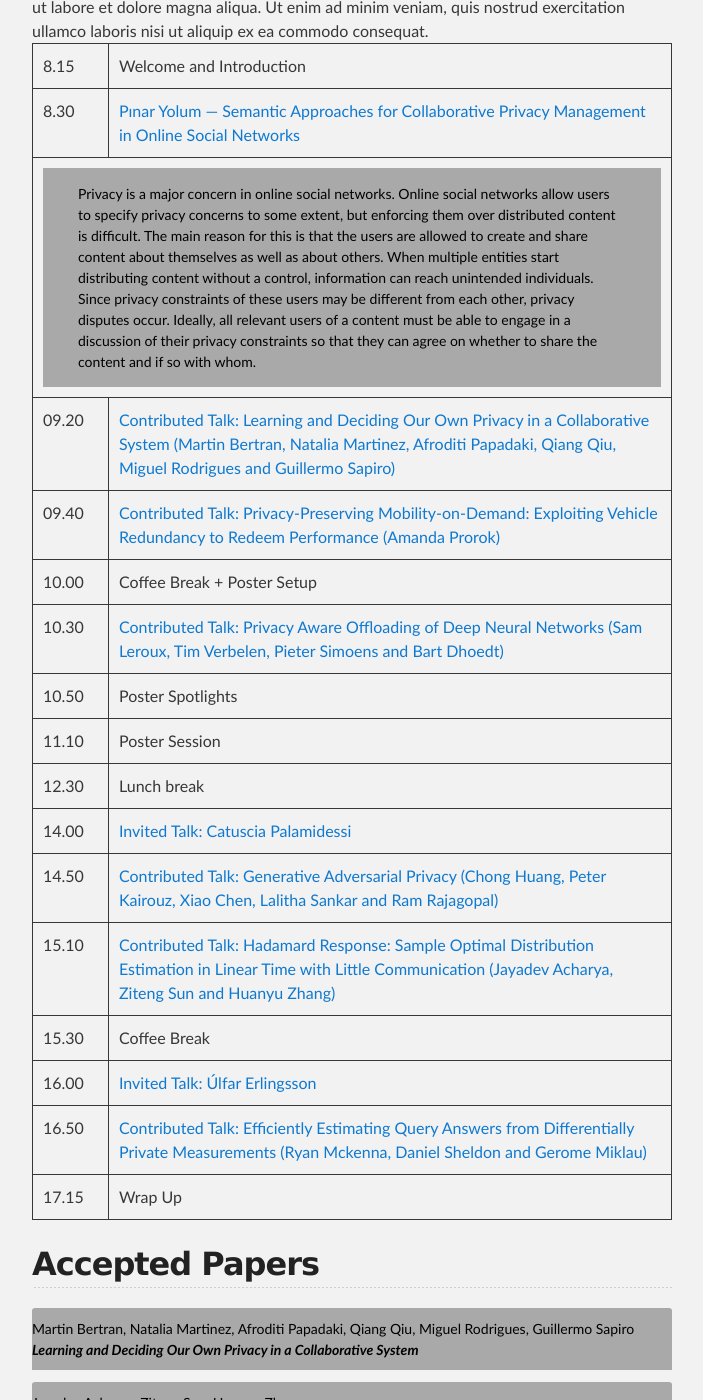
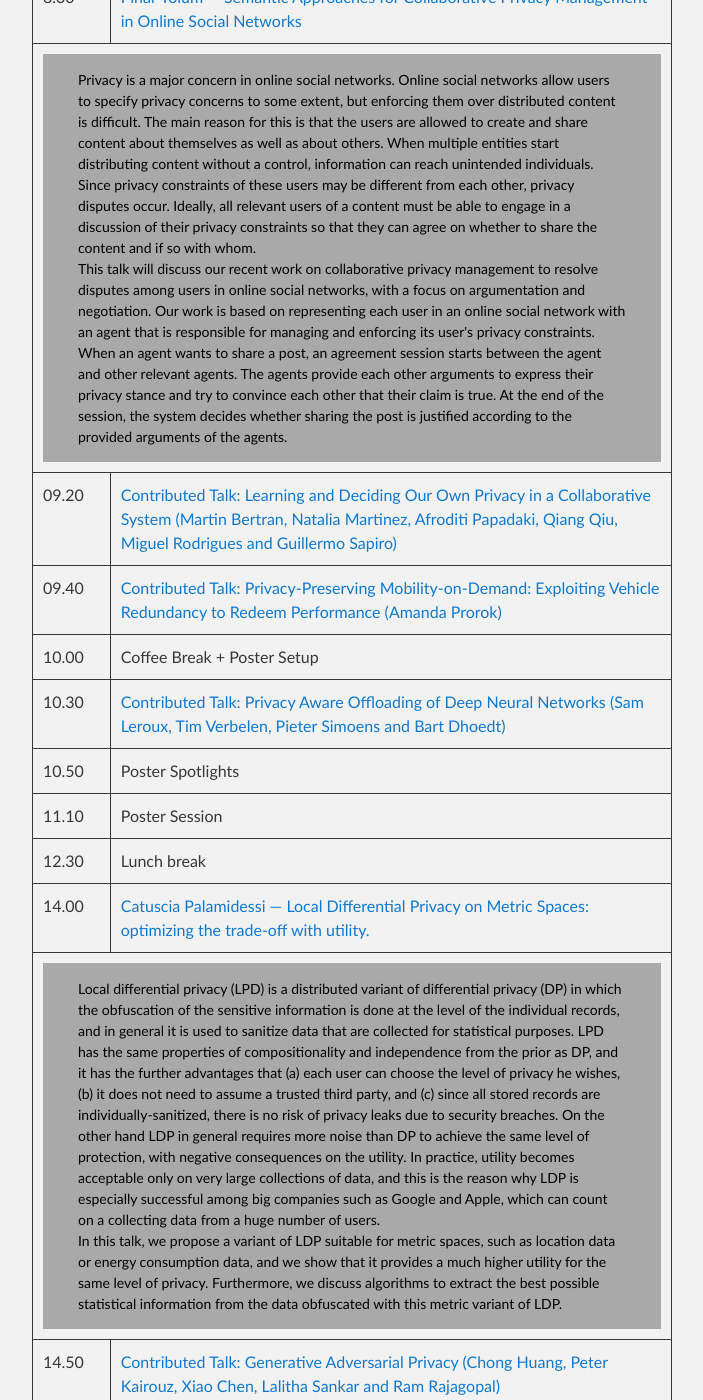
Before and after one commit to pimlai/PIMLAI18, a Jekyll site: the page built from index.md, in a window 1280 px wide and 1400 px high, scrolled down 1188 px. Shown: the whole window, without its empty margins (288-991 px from the left). Built offline with Jekyll 4.4.1, drawn with Linux system fonts in a browser that asks for light colours; our own code applies the rules of GitHub Pages for plain Markdown files; some of the changed text lies outside the part shown.

Commit message:
abstract

```diff
--- a/index.md
+++ b/index.md
@@ -46,25 +46,12 @@
 </tr>
 <tr>
 <td>8.30</td>
-<div class="panel panel-default">
-<div class="panel-heading">
-  <h4 class="panel-title">
-    <a data-toggle="collapse" data-parent="#accordion" href="#collapse1">
-    Collapsible Group 1</a>
-  </h4>
-</div>
-<div id="collapse1" class="panel-collapse collapse in">
-  <div class="panel-body">Lorem ipsum dolor sit amet, consectetur adipisicing elit,
-  sed do eiusmod tempor incididunt ut labore et dolore magna aliqua. Ut enim ad
-  minim veniam, quis nostrud exercitation ullamco laboris nisi ut aliquip ex ea
-  commodo consequat.</div>
-</div>
-</div>
 <td><a href="#tabs1" data-toggle="collapse">Pınar Yolum &mdash; Semantic Approaches for Collaborative Privacy Management in Online Social Networks</a></td>
 </tr>
 <tr>
     <td colspan="2" class="hiddenRow">
-        <div class="accordion-body collapse talk-abstract" id="tabs1">Privacy is a major concern in online social networks. Online social networks allow users to specify privacy concerns to some extent, but enforcing them over distributed content is difficult.  The main reason for this is that the users are allowed to create and share content about themselves as well as about others. When multiple entities start distributing content without a control, information can reach unintended individuals.  Since privacy constraints of these users may be different from each other, privacy disputes occur. Ideally, all relevant users of a content must be able to engage in a discussion of their privacy constraints so that they can agree on whether to share the content and if so with whom.</div>
+        <div class="accordion-body collapse talk-abstract" id="tabs1">Privacy is a major concern in online social networks. Online social networks allow users to specify privacy concerns to some extent, but enforcing them over distributed content is difficult.  The main reason for this is that the users are allowed to create and share content about themselves as well as about others. When multiple entities start distributing content without a control, information can reach unintended individuals.  Since privacy constraints of these users may be different from each other, privacy disputes occur. Ideally, all relevant users of a content must be able to engage in a discussion of their privacy constraints so that they can agree on whether to share the content and if so with whom. <br>
+        This talk will discuss our recent work on collaborative privacy management to resolve disputes among users in online social networks, with a focus on argumentation and negotiation.  Our work is based on representing each user in an online social network with an agent that is responsible for managing and enforcing its user's privacy constraints.  When an agent wants to share a post, an agreement session starts between the agent and other relevant agents. The agents provide each other arguments to express their privacy stance and try to convince each other that their claim is true. At the end of the session, the system decides whether sharing the post is justified according to the provided arguments of the agents.</div>
     </td>
 </tr>
 <tr>
@@ -97,7 +84,13 @@
 </tr>
 <tr>
 <td>14.00</td>
-<td><a href="#tabs5" data-toggle="collapse">Invited Talk: Catuscia Palamidessi</a></td>
+<td><a href="#tabs5" data-toggle="collapse">Catuscia Palamidessi &mdash; Local Differential Privacy on Metric Spaces: optimizing the trade-off with utility.</a></td>
+</tr>
+<tr>
+    <td colspan="2" class="hiddenRow">
+        <div class="accordion-body collapse talk-abstract" id="tabs5">Local differential privacy (LPD) is a distributed variant of differential privacy (DP) in which the obfuscation of the sensitive information is done at the level of the individual records, and in general it  is used to sanitize data that are collected for statistical purposes. LPD has the same properties of compositionality and independence from the prior as DP, and it has the further advantages that (a) each user can choose the level of privacy he wishes, (b) it does not need to assume a trusted third party, and (c) since all stored  records are individually-sanitized,   there is no risk of privacy leaks due to security breaches. On the other hand LDP in general requires more noise than DP to achieve the same level of protection, with negative consequences on the utility. In practice, utility becomes acceptable only on very large collections of data, and this is the reason why LDP is especially successful among big companies such as Google and Apple, which can count on a collecting data from a huge number of users. <br>
+        In this talk, we propose a variant of LDP suitable for metric spaces, such as location data or energy consumption data, and we show that it provides a much higher utility for the same level of privacy. Furthermore, we discuss algorithms to extract the best possible statistical information from the data obfuscated with this metric variant of LDP. </div>
+    </td>
 </tr>
 <tr>
 <td>14.50</td>
```
